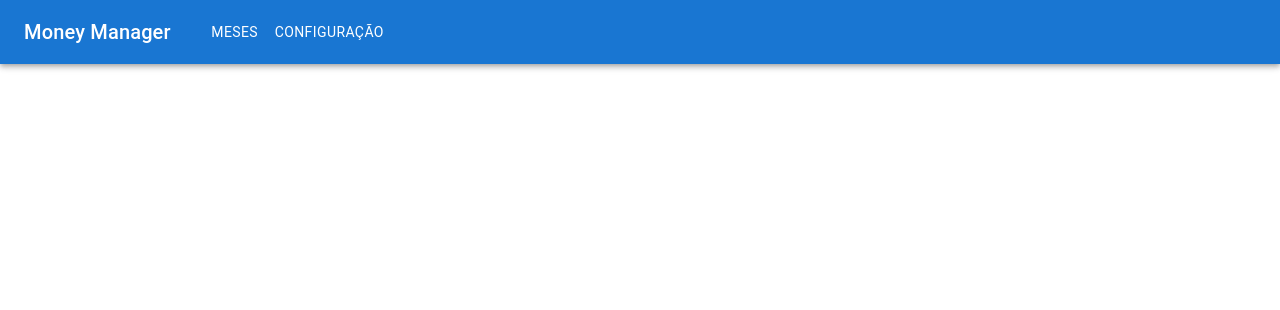
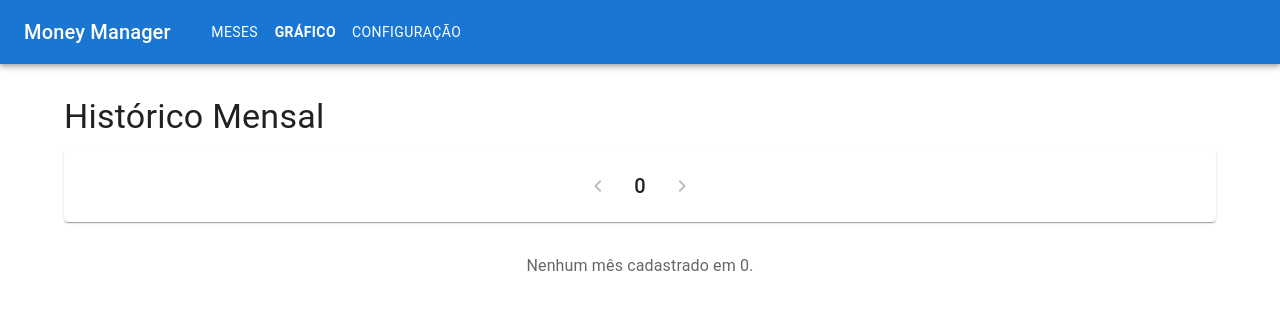
Before and after one commit to kvojps/meu-dinheiro-app, a React (Vite) app in the folder frontend/: page /grafico in a window 1280 px wide. Shown: the top 310 px of the page. Built offline with nearby package versions, Linux system fonts and the light colour scheme; no server answers.

Commit message:
[feat]: add Grafico page with monthly historical data visualization and navigation

```diff
--- a/frontend/package.json
+++ b/frontend/package.json
@@ -15,7 +15,8 @@
     "@mui/material": "^6.1.0",
     "react": "^19.0.0",
     "react-dom": "^19.0.0",
-    "react-router-dom": "^7.1.0"
+    "react-router-dom": "^7.1.0",
+    "recharts": "^3.9.1"
   },
   "devDependencies": {
     "@types/react": "^19.0.0",
--- a/frontend/src/App.tsx
+++ b/frontend/src/App.tsx
@@ -3,6 +3,7 @@ import Layout from './components/Layout';
 import Dashboard from './pages/Dashboard';
 import Configuracao from './pages/Configuracao';
 import MonthDetail from './pages/MonthDetail';
+import Grafico from './pages/Grafico';
 
 export default function App() {
   return (
@@ -11,6 +12,7 @@ export default function App() {
         <Route path="/" element={<Dashboard />} />
         <Route path="/configuracao" element={<Configuracao />} />
         <Route path="/meses/:id" element={<MonthDetail />} />
+        <Route path="/grafico" element={<Grafico />} />
       </Routes>
     </Layout>
   );
--- a/frontend/src/api/client.ts
+++ b/frontend/src/api/client.ts
@@ -8,6 +8,8 @@ export interface Month {
   created_at: string;
   total_accounts?: number;
   paid_accounts?: number;
+  paid_amount?: number;
+  unpaid_amount?: number;
   total_amount?: number;
 }
 
--- a/frontend/src/components/Layout.tsx
+++ b/frontend/src/components/Layout.tsx
@@ -37,6 +37,13 @@ export default function Layout({ children }: LayoutProps) {
           </Button>
           <Button
             color="inherit"
+            onClick={() => navigate('/grafico')}
+            sx={{ fontWeight: location.pathname === '/grafico' ? 'bold' : 'normal' }}
+          >
+            Gráfico
+          </Button>
+          <Button
+            color="inherit"
             onClick={() => navigate('/configuracao')}
             sx={{ fontWeight: location.pathname === '/configuracao' ? 'bold' : 'normal' }}
           >
--- /dev/null
+++ b/frontend/src/pages/Grafico.tsx
@@ -0,0 +1,94 @@
+import { useState, useEffect, useMemo } from 'react';
+import { Box, Typography, CircularProgress, IconButton, Paper } from '@mui/material';
+import { ChevronLeft, ChevronRight } from '@mui/icons-material';
+import { BarChart, Bar, XAxis, YAxis, Tooltip, Legend, CartesianGrid, ResponsiveContainer } from 'recharts';
+import { api, Month } from '../api/client';
+
+export default function Grafico() {
+  const [data, setData] = useState<Month[]>([]);
+  const [loading, setLoading] = useState(true);
+
+  useEffect(() => {
+    api.getMonths()
+      .then(setData)
+      .catch(console.error)
+      .finally(() => setLoading(false));
+  }, []);
+
+  const years = useMemo(() => {
+    const set = new Set(data.map((m) => m.year));
+    return Array.from(set).sort((a, b) => b - a);
+  }, [data]);
+
+  const [selectedYear, setSelectedYear] = useState(0);
+
+  useEffect(() => {
+    if (years.length > 0 && !years.includes(selectedYear)) {
+      setSelectedYear(years[0]);
+    }
+  }, [years, selectedYear]);
+
+  const currentIndex = years.indexOf(selectedYear);
+
+  const yearMonths = useMemo(() => {
+    return [...data]
+      .filter((m) => m.year === selectedYear)
+      .sort((a, b) => a.month - b.month);
+  }, [data, selectedYear]);
+
+  const chartData = yearMonths.map((m) => ({
+    label: m.label,
+    Pago: m.paid_amount ?? 0,
+    Pendente: m.unpaid_amount ?? 0,
+  }));
+
+  if (loading) {
+    return (
+      <Box sx={{ display: 'flex', justifyContent: 'center', mt: 8 }}>
+        <CircularProgress />
+      </Box>
+    );
+  }
+
+  return (
+    <Box>
+      <Typography variant="h4" gutterBottom>
+        Histórico Mensal
+      </Typography>
+
+      <Paper sx={{ display: 'flex', alignItems: 'center', justifyContent: 'center', gap: 2, p: 2, mb: 3 }}>
+        <IconButton
+          disabled={currentIndex >= years.length - 1}
+          onClick={() => setSelectedYear(years[currentIndex + 1])}
+        >
+          <ChevronLeft />
+        </IconButton>
+        <Typography variant="h6">{selectedYear}</Typography>
+        <IconButton
+          disabled={currentIndex <= 0}
+          onClick={() => setSelectedYear(years[currentIndex - 1])}
+        >
+          <ChevronRight />
+        </IconButton>
+      </Paper>
+
+      {yearMonths.length === 0 ? (
+        <Typography color="text.secondary" sx={{ textAlign: 'center', mt: 4 }}>
+          Nenhum mês cadastrado em {selectedYear}.
+        </Typography>
+      ) : (
+        <ResponsiveContainer width="100%" height={500}>
+          <BarChart data={chartData}>
+            <CartesianGrid strokeDasharray="3 3" />
+            <XAxis dataKey="label" />
+            <YAxis />
+            <Tooltip />
+            <Legend />
+            <Bar dataKey="Pago" fill="#2e7d32" stackId="a" />
+            <Bar dataKey="Pendente" fill="#ed6c02" stackId="a" />
+          </BarChart>
+        </ResponsiveContainer>
+      )}
+    </Box>
+  );
+}
```
Also changed, not shown: 2 other files (tests, documents, lock files or other folders).
